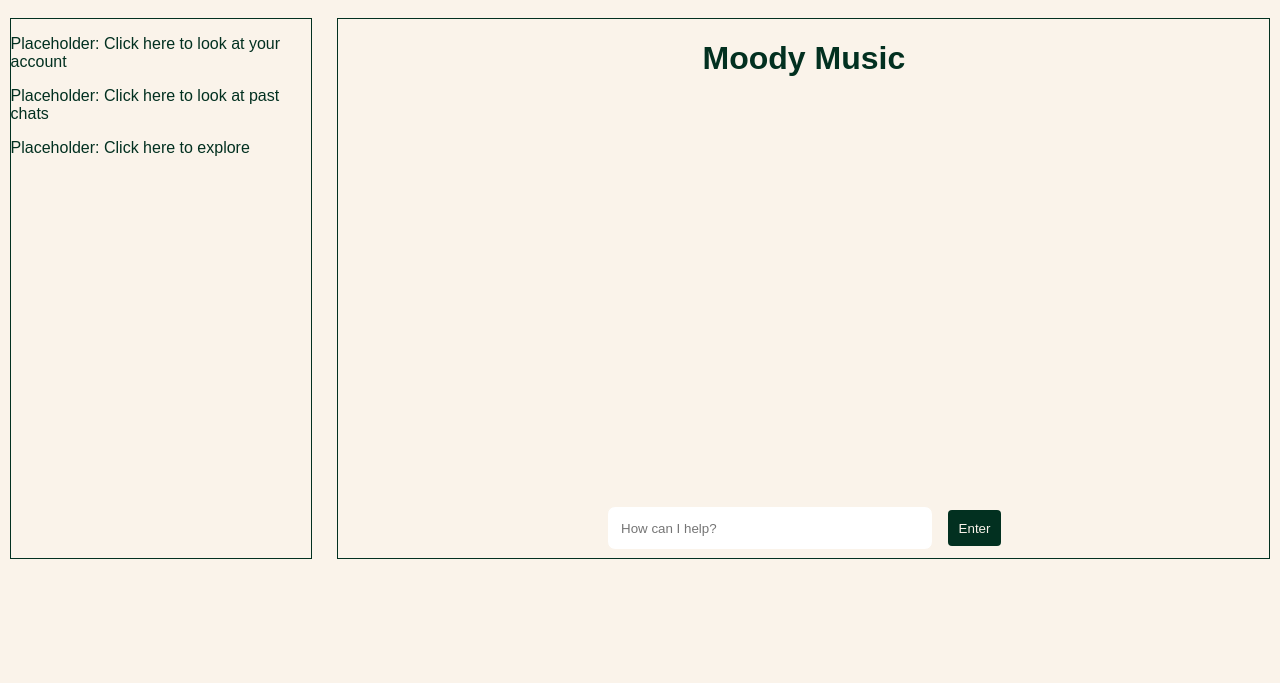
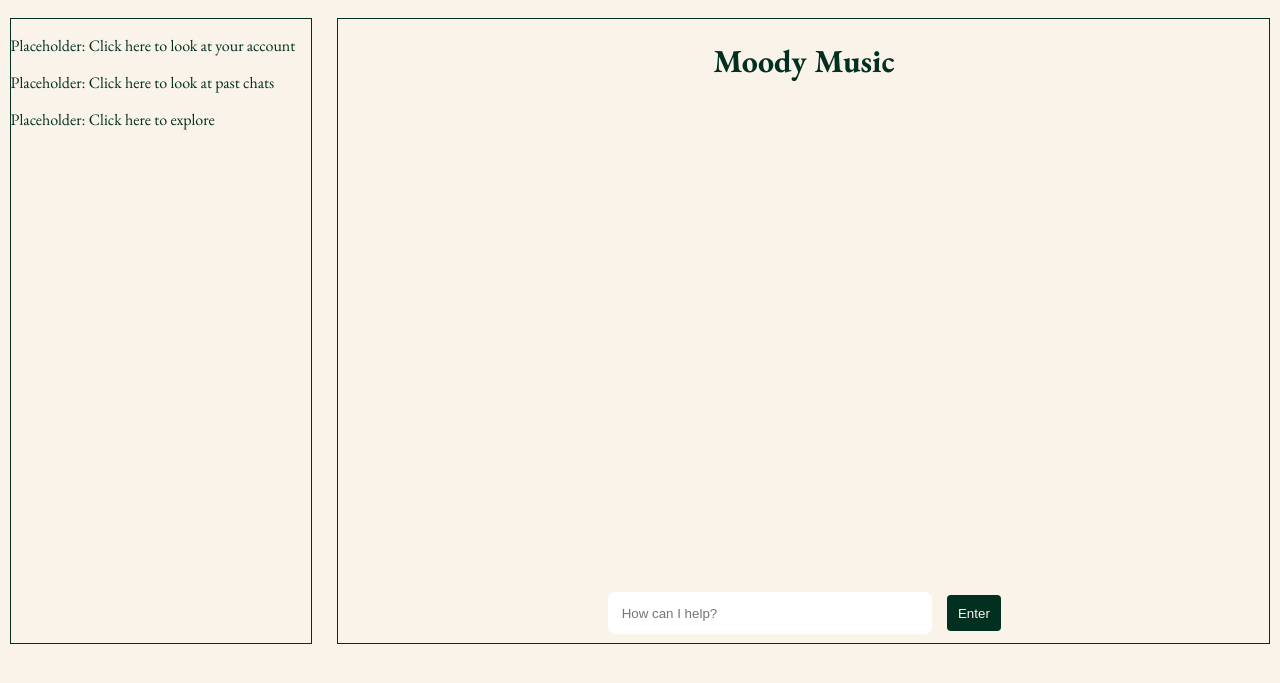
Before and after one commit to wakdj/groupProject, a Flask app: page / in a window 1280 px wide. Shown: the top 683 px of the page. Run offline with Flask 3, Linux system fonts and the light colour scheme; parts of the project's set-up code (start-up, migrations or seed data) failed here and were passed over.

Commit message:
font change

```diff
--- a/all/chatbot/static/style.css
+++ b/all/chatbot/static/style.css
@@ -1,15 +1,17 @@
 body {
-    font-family: Arial, sans-serif;
+    font-family: "EB Garamond", serif;
     background-color: #faf3ea;
     margin: 0;
     padding: 0;
     color: #023020;
     box-sizing: border-box;
     height: 100%;
+    font-weight: 300
 }
 
 h1{
     text-align: center;
+
 }
 
 .container {
@@ -43,7 +45,7 @@ h1{
 }
 
 #outputArea{
-    height: 25em;
+    height: 30em;
 }
 
 #textInput {
--- a/all/chatbot/templates/template.html
+++ b/all/chatbot/templates/template.html
@@ -6,6 +6,9 @@
     <meta name="viewport" content="width=device-width, initial-scale=1.0">
     <title>Moody Music</title>
     <link rel="stylesheet" href="{{ url_for('static', filename='style.css') }}">
+    <link rel="preconnect" href="https://fonts.googleapis.com">
+    <link rel="preconnect" href="https://fonts.gstatic.com" crossorigin>
+    <link href="https://fonts.googleapis.com/css2?family=EB+Garamond:ital,wght@0,400..800;1,400..800&display=swap" rel="stylesheet">
 </head>
 
 <body>
```
